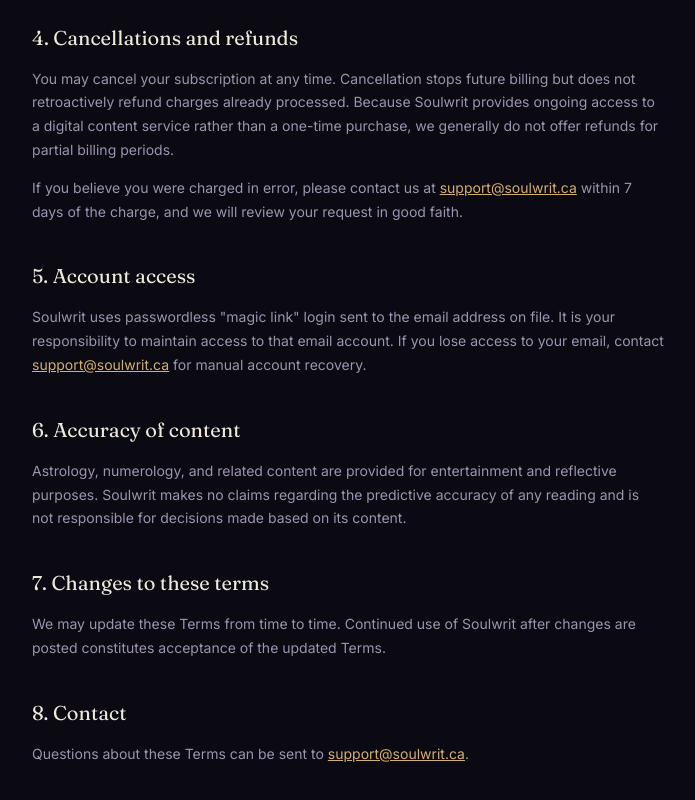
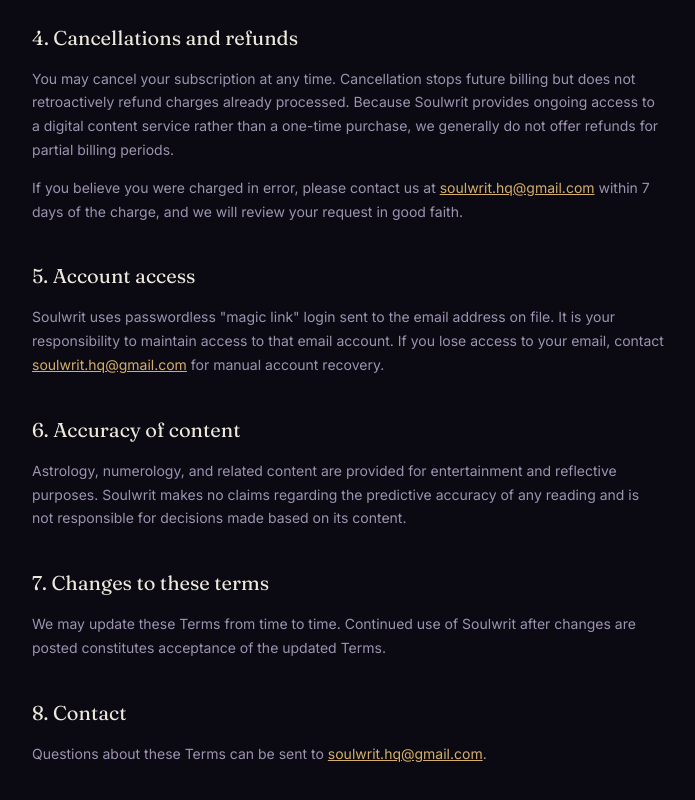
Before and after one commit to Soul-Writ/soulwrit, a website: page terms.html in a window 1280 px wide. Shown: the part 837-1637 px from the top of the page, without its empty margins (292-987 px from the left). Drawn offline with Linux system fonts and the light colour scheme.

Commit message:
Update support email address in terms.html

```diff
--- a/terms.html
+++ b/terms.html
@@ -37,10 +37,10 @@
 
   <h2>4. Cancellations and refunds</h2>
   <p>You may cancel your subscription at any time. Cancellation stops future billing but does not retroactively refund charges already processed. Because Soulwrit provides ongoing access to a digital content service rather than a one-time purchase, we generally do not offer refunds for partial billing periods.</p>
-  <p>If you believe you were charged in error, please contact us at <a href="mailto:support@soulwrit.ca">support@soulwrit.ca</a> within 7 days of the charge, and we will review your request in good faith.</p>
+  <p>If you believe you were charged in error, please contact us at <a href="mailto:soulwrit.hq@gmail.com">soulwrit.hq@gmail.com</a> within 7 days of the charge, and we will review your request in good faith.</p>
 
   <h2>5. Account access</h2>
-  <p>Soulwrit uses passwordless "magic link" login sent to the email address on file. It is your responsibility to maintain access to that email account. If you lose access to your email, contact <a href="mailto:support@soulwrit.ca">support@soulwrit.ca</a> for manual account recovery.</p>
+  <p>Soulwrit uses passwordless "magic link" login sent to the email address on file. It is your responsibility to maintain access to that email account. If you lose access to your email, contact <a href="mailto:soulwrit.hq@gmail.com">soulwrit.hq@gmail.com</a> for manual account recovery.</p>
 
   <h2>6. Accuracy of content</h2>
   <p>Astrology, numerology, and related content are provided for entertainment and reflective purposes. Soulwrit makes no claims regarding the predictive accuracy of any reading and is not responsible for decisions made based on its content.</p>
@@ -49,7 +49,7 @@
   <p>We may update these Terms from time to time. Continued use of Soulwrit after changes are posted constitutes acceptance of the updated Terms.</p>
 
   <h2>8. Contact</h2>
-  <p>Questions about these Terms can be sent to <a href="mailto:support@soulwrit.ca">support@soulwrit.ca</a>.</p>
+  <p>Questions about these Terms can be sent to <a href="mailto:soulwrit.hq@gmail.com">soulwrit.hq@gmail.com</a>.</p>
 </div>
 </body>
 </html>
```
